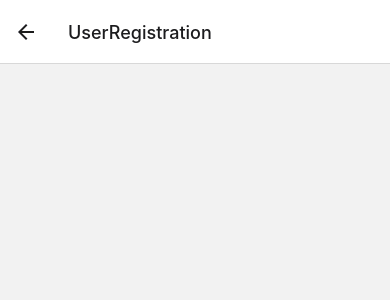
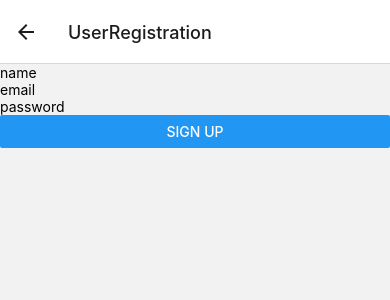
Before and after one commit to shanilerosh/instagram-clone-ijse, a React Native app: screen /UserRegistration in a window 390 px wide. Shown: the top 300 px of the page. Built offline with nearby package versions, Linux system fonts and the light colour scheme.

Commit message:
added firebase to the app and initialized

```diff
--- a/App.js
+++ b/App.js
@@ -1,14 +1,29 @@
-import {StatusBar} from 'expo-status-bar';
 import React from 'react';
-import {StyleSheet, Text, View} from 'react-native';
+import {StyleSheet} from 'react-native';
 import {createNativeStackNavigator} from "@react-navigation/native-stack";
 import {NavigationContainer} from "@react-navigation/native";
 import UserLanding from "./components/user-auth/UserLanding";
 import UserRegistration from "./components/user-auth/UserRegistration";
 import UserLogin from "./components/user-auth/UserLogin";
+import firebase from "firebase";
 
 
 const Stack = createNativeStackNavigator();
+
+// For Firebase JS SDK v7.20.0 and later, measurementId is optional
+const firebaseConfig = {
+    apiKey: "AIzaSyCnsg8QH7XaxwMRhzEh-uR7pJp_VkShV3s",
+    authDomain: "instagram-clone-v1-4c4fb.firebaseapp.com",
+    projectId: "instagram-clone-v1-4c4fb",
+    storageBucket: "instagram-clone-v1-4c4fb.appspot.com",
+    messagingSenderId: "1074048853924",
+    appId: "1:1074048853924:web:82ae0971a972647ccbc331",
+    measurementId: "G-7PX9PVYTEN"
+};
+
+if(0 === firebase.apps.length){
+    firebase.initializeApp(firebaseConfig);
+}
 
 
 export default function App() {
@@ -22,12 +37,3 @@ export default function App() {
     </NavigationContainer>
   );
 }
-
-const styles = StyleSheet.create({
-  container: {
-    flex: 1,
-    backgroundColor: '#fff',
-    alignItems: 'center',
-    justifyContent: 'center',
-  },
-});
--- a/components/user-auth/UserRegistration.js
+++ b/components/user-auth/UserRegistration.js
@@ -1,9 +1,60 @@
-import React from 'react';
+import React, {Component} from 'react'
+import {Button, TextInput, View} from 'react-native'
 
-function UserRegistration(props) {
-    return (
-        <div></div>
-    );
+export class UserRegistration extends Component {
+    constructor(props) {
+        super(props);
+
+        this.state = {
+            email: '',
+            password: '',
+            name: ''
+        }
+
+        this.onSignUp = this.onSignUp.bind(this)
+    }
+
+    onSignUp() {
+        // const { email, password, name } = this.state;
+        // firebase.auth().createUserWithEmailAndPassword(email, password)
+        //     .then((result) => {
+        //         firebase.firestore().collection("users")
+        //             .doc(firebase.auth().currentUser.uid)
+        //             .set({
+        //                 name,
+        //                 email
+        //             })
+        //         console.log(result)
+        //     })
+        //     .catch((error) => {
+        //         console.log(error)
+        //     })
+    }
+
+    render() {
+        return (
+            <View>
+                <TextInput
+                    placeholder="name"
+                    onChangeText={(name) => this.setState({ name })}
+                />
+                <TextInput
+                    placeholder="email"
+                    onChangeText={(email) => this.setState({ email })}
+                />
+                <TextInput
+                    placeholder="password"
+                    secureTextEntry={true}
+                    onChangeText={(password) => this.setState({ password })}
+                />
+
+                <Button
+                    onPress={() => this.onSignUp()}
+                    title="Sign Up"
+                />
+            </View>
+        )
+    }
 }
 
-export default UserRegistration;
+export default UserRegistration
--- a/package.json
+++ b/package.json
@@ -17,7 +17,8 @@
     "react-native": "https://github.com/expo/react-native/archive/sdk-42.0.0.tar.gz",
     "react-native-safe-area-context": "3.2.0",
     "react-native-screens": "~3.4.0",
-    "react-native-web": "~0.13.12"
+    "react-native-web": "~0.13.12",
+    "firebase": "8.2.3"
   },
   "devDependencies": {
     "@babel/core": "^7.9.0"
```
Also changed, not shown: 1 other file (tests, documents, lock files or other folders).
